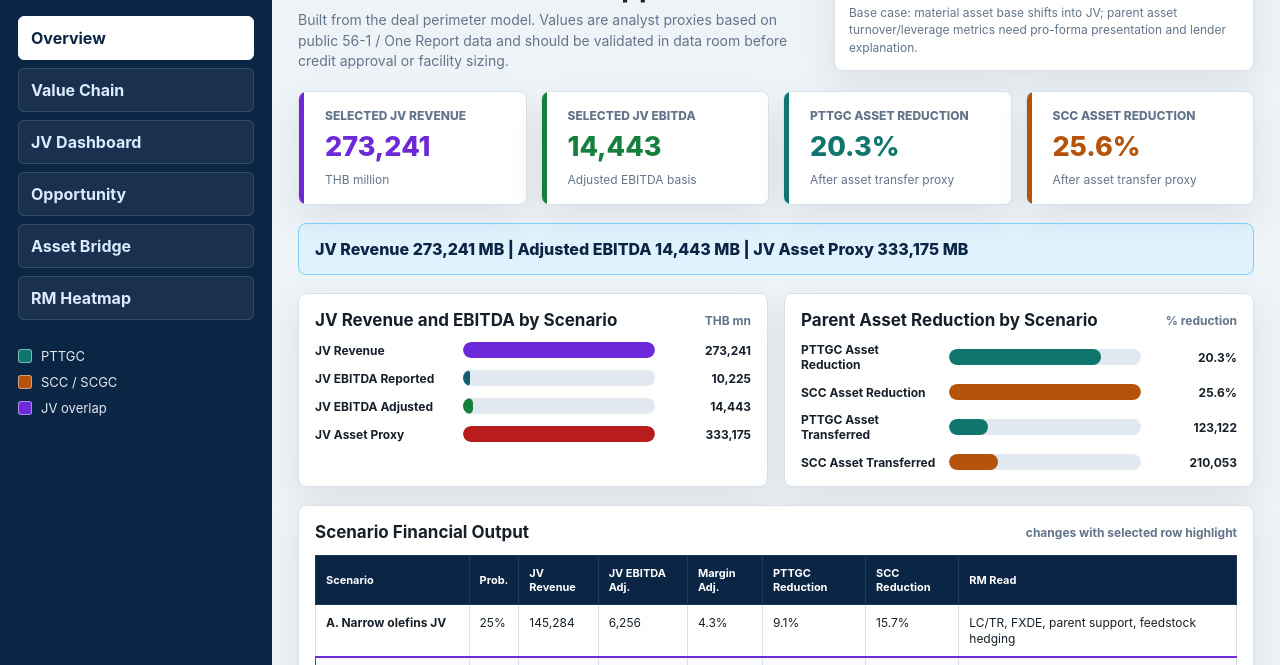
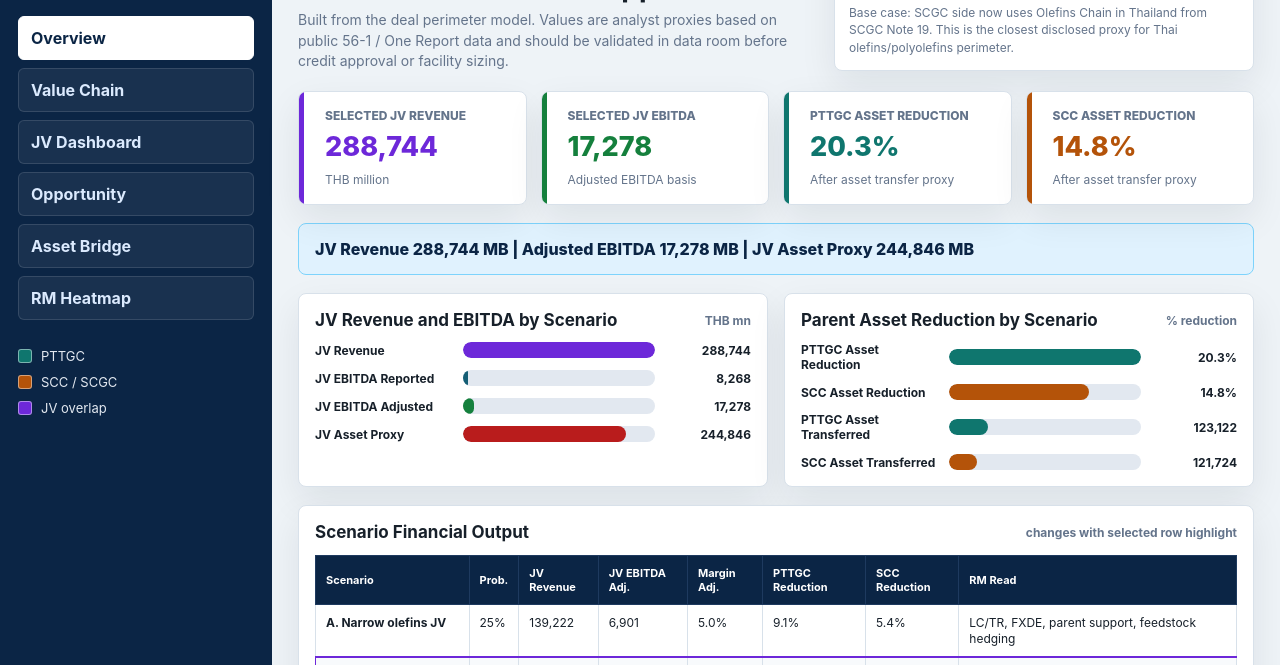
Before and after one commit to thatchawatwilaiwong-sudo/pttgc-scc-deal-perimeter-dashboard, a plain HTML site: page index.html in a window 1280 px wide. Shown: the part 110-775 px from the top of the page. Drawn offline with Linux system fonts and the light colour scheme.

Commit message:
Refresh SCGC assumptions from FY2025 PDF

```diff
--- a/index.html
+++ b/index.html
@@ -646,11 +646,11 @@
         <div class="grid-2">
           <div class="card">
             <div class="panel-title"><h3>Likely JV overlap</h3><span class="tag jv">Base perimeter</span></div>
-            <p class="note">The announced study points to olefins and polyolefins PE/PP businesses in Thailand. This puts GC olefins/PE/HMC PP and SCGC Thai olefins/TPE PE/PP at the center.</p>
+            <p class="note">The announced study points to olefins and polyolefins PE/PP businesses in Thailand. This puts GC olefins/PE/HMC PP and SCGC Olefins Chain in Thailand at the center.</p>
           </div>
           <div class="card">
             <div class="panel-title"><h3>Excluded from base case</h3><span class="tag risk">Watch list</span></div>
-            <p class="note">PTTGC refinery, aromatics, intermediates, PVC/PET/PS and SCGC PVC/VCM, LSP Vietnam, recycling and services should be treated as expanded-scope triggers unless confirmed.</p>
+            <p class="note">PTTGC refinery, aromatics, intermediates, PVC/PET/PS and SCGC Vinyl Chain, LSP Vietnam, recycling, services and holdings should be treated as expanded-scope triggers unless confirmed.</p>
           </div>
         </div>
       </section>
@@ -784,23 +784,23 @@
         probability: "25%",
         pttgcRevenue: 72736,
         pttgcEbitda: 2219,
-        sccRevenue: 72548,
-        sccEbitdaReported: 1443,
-        sccEbitdaAdjusted: 4037,
-        jvRevenue: 145284,
-        jvEbitdaReported: 3662,
-        jvEbitdaAdjusted: 6256,
-        jvMarginAdjusted: 0.043,
+        sccRevenue: 66486,
+        sccEbitdaReported: 195,
+        sccEbitdaAdjusted: 4682,
+        jvRevenue: 139222,
+        jvEbitdaReported: 2414,
+        jvEbitdaAdjusted: 6901,
+        jvMarginAdjusted: 0.0496,
         pttAssetsBefore: 606373,
         pttAssetTransfer: 55405,
         pttAssetsAfter: 550968,
         pttAssetReduction: 0.091,
         sccAssetsBefore: 821591,
-        sccAssetTransfer: 129183,
-        sccAssetsAfter: 692408,
-        sccAssetReduction: 0.157,
-        jvAssetProxy: 184588,
-        note: "Narrow case: asset outflow is smaller; parent still faces earnings leakage and possible stranded cost, but balance sheet shrinkage is limited.",
+        sccAssetTransfer: 44675,
+        sccAssetsAfter: 776916,
+        sccAssetReduction: 0.0544,
+        jvAssetProxy: 100080,
+        note: "Narrow case: SCGC side now uses Map Ta Phut Olefins disclosed revenue/assets as proxy. Asset outflow is much smaller than SCC-consolidated allocation, but earnings quality is still weak.",
         rm: "LC/TR, FXDE, parent support, feedstock hedging",
         heat: [3, 2, 2, 3, 4]
       },
@@ -810,23 +810,23 @@
         probability: "50%",
         pttgcRevenue: 155249,
         pttgcEbitda: 7877,
-        sccRevenue: 117992,
-        sccEbitdaReported: 2348,
-        sccEbitdaAdjusted: 6566,
-        jvRevenue: 273241,
-        jvEbitdaReported: 10225,
-        jvEbitdaAdjusted: 14443,
-        jvMarginAdjusted: 0.0529,
+        sccRevenue: 133495,
+        sccEbitdaReported: 391,
+        sccEbitdaAdjusted: 9401,
+        jvRevenue: 288744,
+        jvEbitdaReported: 8268,
+        jvEbitdaAdjusted: 17278,
+        jvMarginAdjusted: 0.0598,
         pttAssetsBefore: 606373,
         pttAssetTransfer: 123122,
         pttAssetsAfter: 483251,
         pttAssetReduction: 0.203,
         sccAssetsBefore: 821591,
-        sccAssetTransfer: 210053,
-        sccAssetsAfter: 611538,
-        sccAssetReduction: 0.256,
-        jvAssetProxy: 333175,
-        note: "Base case: material asset base shifts into JV; parent asset turnover/leverage metrics need pro-forma presentation and lender explanation.",
+        sccAssetTransfer: 121724,
+        sccAssetsAfter: 699867,
+        sccAssetReduction: 0.1482,
+        jvAssetProxy: 244846,
+        note: "Base case: SCGC side now uses Olefins Chain in Thailand from SCGC Note 19. This is the closest disclosed proxy for Thai olefins/polyolefins perimeter.",
         rm: "Committed WC, trade, debt structuring, cash management",
         heat: [5, 4, 4, 5, 5]
       },
@@ -836,23 +836,23 @@
         probability: "15%",
         pttgcRevenue: 186299,
         pttgcEbitda: 9453,
-        sccRevenue: 135691,
-        sccEbitdaReported: 2701,
-        sccEbitdaAdjusted: 7550,
-        jvRevenue: 321990,
-        jvEbitdaReported: 12154,
-        jvEbitdaAdjusted: 17003,
-        jvMarginAdjusted: 0.0528,
+        sccRevenue: 165397,
+        sccEbitdaReported: 5010,
+        sccEbitdaAdjusted: 11647,
+        jvRevenue: 351696,
+        jvEbitdaReported: 14463,
+        jvEbitdaAdjusted: 21100,
+        jvMarginAdjusted: 0.06,
         pttAssetsBefore: 606373,
         pttAssetTransfer: 147746,
         pttAssetsAfter: 458627,
         pttAssetReduction: 0.244,
         sccAssetsBefore: 821591,
-        sccAssetTransfer: 241561,
-        sccAssetsAfter: 580030,
-        sccAssetReduction: 0.294,
-        jvAssetProxy: 389307,
-        note: "Expanded case: largest balance sheet impact; likely requires covenant reset, debt transfer, cash consideration or parent support clarity.",
+        sccAssetTransfer: 148671,
+        sccAssetsAfter: 672920,
+        sccAssetReduction: 0.181,
+        jvAssetProxy: 296417,
+        note: "Expanded case: SCGC side now uses Olefins Chain in Thailand plus Vinyl Chain. Revenue perimeter expands, while asset transfer is still below prior SCC-consolidated allocation.",
         rm: "Club/refinancing, covenant reset, LG/SBLC, bridge",
         heat: [5, 4, 5, 5, 5]
       },
```
Also changed, not shown: 1 other file.
